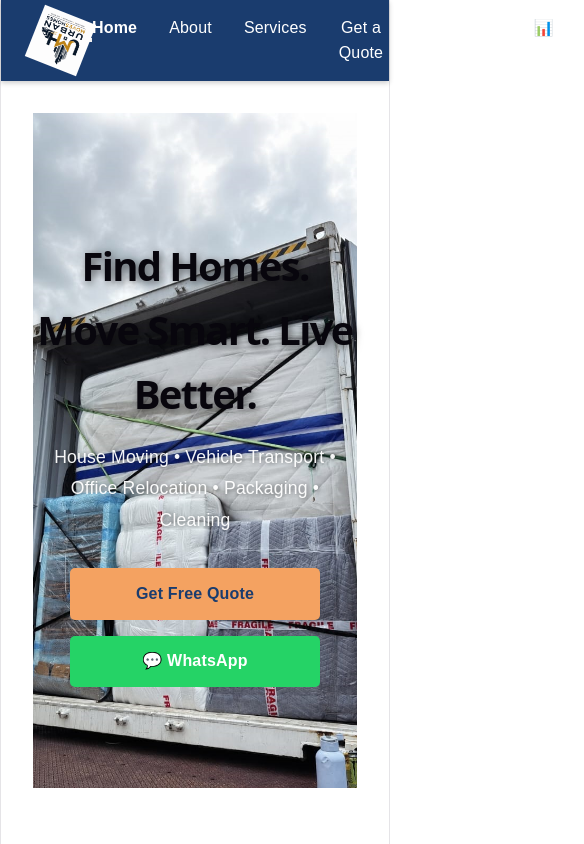
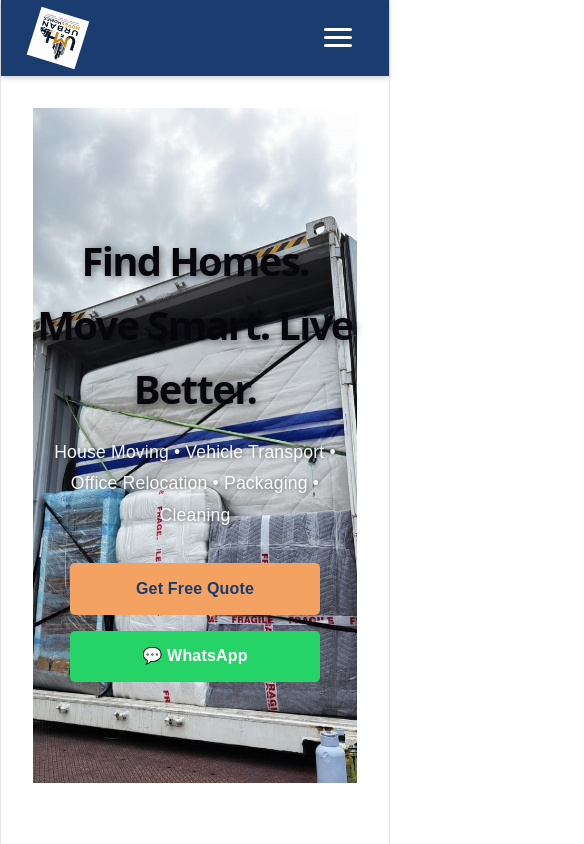
Before and after one commit to ArapCheruiyot/UrbanMovesHomes, a React (Vite) app: page / in a window 390 px wide. Shown: the top 844 px of the page, 584 px wide, since content can reach past the window. Built offline with nearby package versions, Linux system fonts and the light colour scheme.

Commit message:
Refactor CSS for improved navigation and responsiveness

```diff
--- a/src/css/style.css
+++ b/src/css/style.css
@@ -29,13 +29,25 @@ nav {
     margin: 0 auto;
 }
 
-nav ul {
+/* Logo */
+.logo {
+    flex-shrink: 0;
+}
+
+.logo-image {
+    height: 50px;
+    width: auto;
+}
+
+/* Nav Links */
+.nav-links {
     list-style: none;
     display: flex;
     gap: 2rem;
+    transition: all 0.3s ease;
 }
 
-nav ul li a {
+.nav-links li a {
     color: #fff;
     text-decoration: none;
     font-weight: bold;
@@ -44,8 +56,28 @@ nav ul li a {
     transition: color 0.3s;
 }
 
-nav ul li a:hover {
+.nav-links li a:hover {
     color: #f4a261;
+}
+
+/* Hamburger Menu (hidden on desktop) */
+.hamburger {
+    display: none;
+    flex-direction: column;
+    cursor: pointer;
+    gap: 5px;
+    background: none;
+    border: none;
+    padding: 5px;
+}
+
+.hamburger span {
+    display: block;
+    width: 28px;
+    height: 3px;
+    background-color: #fff;
+    border-radius: 3px;
+    transition: all 0.3s ease;
 }
 
 /* Main Content */
@@ -66,3 +98,46 @@ footer {
 footer p {
     margin: 0.3rem 0;
 }
+
+/* ========================================
+   RESPONSIVE - MOBILE
+   ======================================== */
+
+@media (max-width: 768px) {
+    .hamburger {
+        display: flex; /* Show hamburger on mobile */
+    }
+
+    .nav-links {
+        display: none; /* Hide nav links by default on mobile */
+        flex-direction: column;
+        width: 100%;
+        position: absolute;
+        top: 70px;
+        left: 0;
+        background-color: #1a3c6e;
+        padding: 1rem 2rem;
+        box-shadow: 0 4px 10px rgba(0,0,0,0.2);
+        gap: 0.5rem;
+    }
+
+    .nav-links.open {
+        display: flex; /* Show when hamburger is clicked */
+    }
+
+    .nav-links li {
+        width: 100%;
+        text-align: center;
+        padding: 0.5rem 0;
+        border-bottom: 1px solid rgba(255,255,255,0.1);
+    }
+
+    .nav-links li:last-child {
+        border-bottom: none;
+    }
+
+    .nav-links li a {
+        font-size: 1.1rem;
+        display: block;
+    }
+}
```
